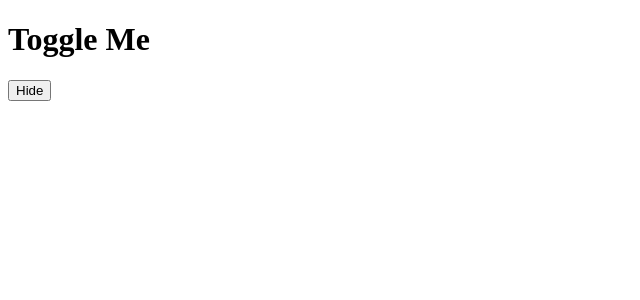
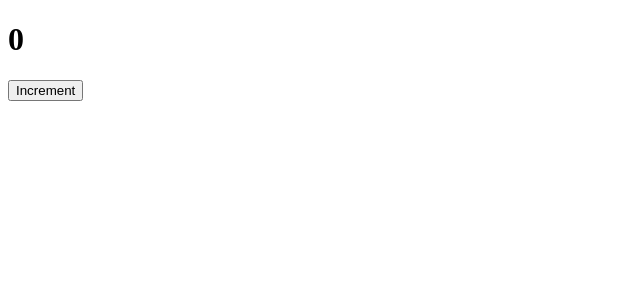
Before and after one commit to fahadPathan7/MERN-stack, a React (Vite) app in the folder vite-project/: page / in a window 1280 px wide. Shown: the top 300 px of the page, without its empty margins (0-640 px from the left). Built offline with nearby package versions, Linux system fonts and the light colour scheme.

Commit message:
react: learned using useEffect

```diff
--- a/vite-project/src/App.jsx
+++ b/vite-project/src/App.jsx
@@ -4,12 +4,12 @@
 import React from 'react';
 
 // internal import
-import Toggle from './components/Toggle/Toggle';
+import UseEffect from './components/UseEffect/UseEffect';
 
 function App() {
   return (
     <div>
-      <Toggle />
+      <UseEffect />
     </div>
   );
 }
--- /dev/null
+++ b/vite-project/src/components/UseEffect/UseEffect.jsx
@@ -0,0 +1,23 @@
+import React from 'react'
+
+const UseEffect = () => {
+    const [count, setCount] = React.useState(0)
+
+    React.useEffect(() => {
+        console.log('useEffect called')
+    }, []); // empty array means it will only run once
+
+    // React.useEffect(() => {
+    //     console.log('useEffect called')
+    // }, [count]); // this will run every time count changes
+
+  return (
+    <div>
+        {console.log('rendering UseEffect component')}
+        <h1>{count}</h1>
+        <button onClick={() => setCount(count + 1)}>Increment</button>
+    </div>
+  )
+}
+
+export default UseEffect
```
